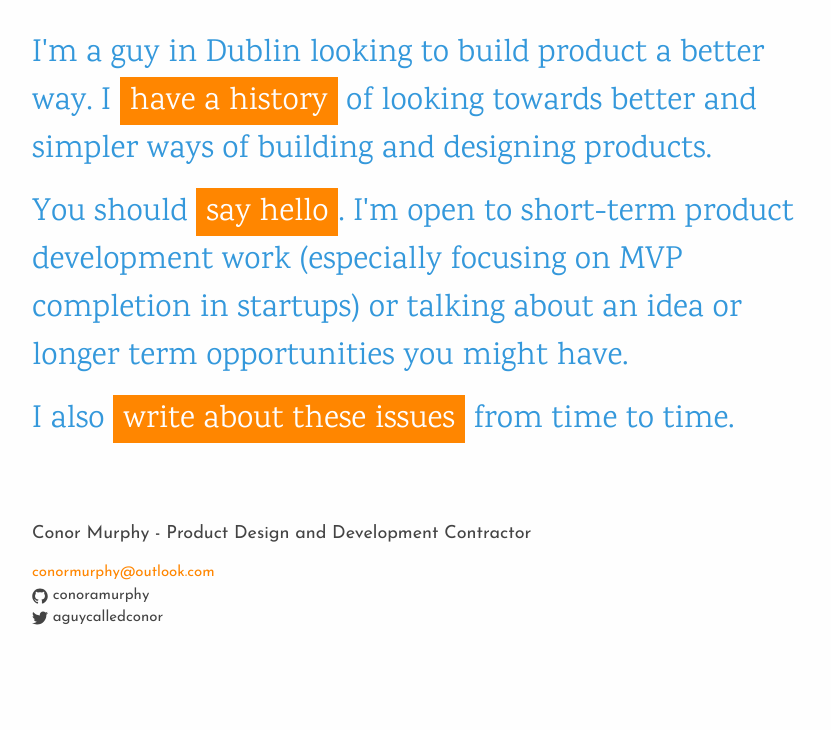
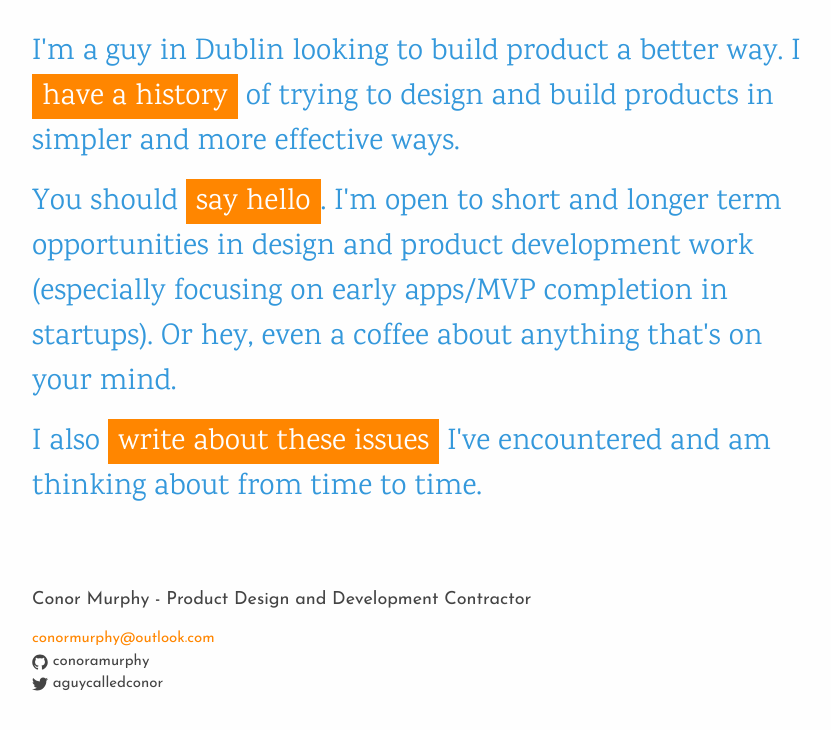
Before and after one commit to conoramurphy-zz/conoramurphy.github.io, a Jekyll site: the page built from index.html, in a window 1280 px wide. Shown: the top 730 px of the page, without its empty margins (123-954 px from the left). Built offline with Jekyll 4.4.1, drawn with Linux system fonts in a browser that asks for light colours.

Commit message:
some messaging and layout fuckery

```diff
--- a/_layouts/post.html
+++ b/_layouts/post.html
@@ -6,7 +6,7 @@
   <body >
     {% include header.html %}
 
-    <div class="wrapper">
+    <div class="wrapper blog-page-content">
       <article class="post" itemscope itemtype="http://schema.org/BlogPosting">
 
         <header class="post-header">
--- a/_sass/_base.scss
+++ b/_sass/_base.scss
@@ -29,7 +29,7 @@
 
 .styled-body {
   font-family: $styled-font-family;
-  font-size: 32px;
+  font-size: 30px;
   font-weight: semi-bold;
   a {
     padding-top: 2px;
--- a/_sass/_layout.scss
+++ b/_sass/_layout.scss
@@ -2,11 +2,17 @@
  * Site header
  */
 .site-header {
+    position: fixed;
+    top: 0;
+    right: 0;
+    left: 0;
+    background-color: $grey-color-light;
     border-bottom: 1px solid $grey-color;
     min-height: 56px;
+}
 
-    // Positioning context for the mobile navigation icon
-    position: relative;
+.blog-page-content {
+  margin-top: 54px;
 }
 
 .site-title {
@@ -98,13 +104,20 @@
  */
 .site-footer {
     border-top: 1px solid $grey-color-light;
-    padding: $spacing-unit 0;
     color: $base-dark-color;
+
+    @include media-query($on-laptop) {
+      padding: $spacing-unit 0;
+    }
 }
 
 .footer-heading {
-    font-size: 18px;
+    font-size: 16px;
     margin-bottom: $spacing-unit / 2;
+
+    @include media-query($on-laptop) {
+      font-size: 18px;
+    }
 }
 
 .contact-list,
@@ -176,7 +189,7 @@
 }
 
 .post {
-  margin-top: 32px;
+  padding-top: 32px;
 }
 
 .post-list {
@@ -232,26 +245,26 @@
     }
 
     h2 {
-        font-size: 32px;
+        font-size: 28px;
 
         @include media-query($on-laptop) {
-            font-size: 28px;
+            font-size: 32px;
         }
     }
 
     h3 {
-        font-size: 26px;
+        font-size: 22px;
 
         @include media-query($on-laptop) {
-            font-size: 22px;
+            font-size: 26px;
         }
     }
 
     h4 {
-        font-size: 20px;
+        font-size: 18px;
 
         @include media-query($on-laptop) {
-            font-size: 18px;
+            font-size: 20px;
         }
     }
 }
--- a/css/main.scss
+++ b/css/main.scss
@@ -16,7 +16,6 @@
 $spacing-unit:     30px;
 
 $theme-color: #3498DB;
-$background-color: #3498DB;
 $accent-color:     #FF8600;
 $base-dark-color:  #444;
 
--- a/index.html
+++ b/index.html
@@ -4,13 +4,13 @@
 <div class="styled-body">
   <div class="index-left-column">
     <p>
-      I'm a guy in Dublin looking to build product a better way. I <a href="/ConorM-CV.pdf">have a history</a> of looking towards better and simpler ways of building and designing products.
+      I'm a guy in Dublin looking to build product a better way. I <a href="/ConorM-CV.pdf">have a history</a> of trying to design and build products in simpler and more effective ways.
     </p>
     <p>
-      You should <a href="mailto:conormurphy@outlook.com?Subject=Hey%20Conor">say hello</a>. I'm open to short-term product development work (especially focusing on MVP completion in startups) or talking about an idea or longer term opportunities you might have.
+      You should <a href="mailto:conormurphy@outlook.com?Subject=Hey%20Conor">say hello</a>. I'm open to short and longer term opportunities in design and product development work (especially focusing on early apps/MVP completion in startups). Or hey, even a coffee about anything that's on your mind.
     </p>
     <p>
-      I also <a href="/thoughts/">write about these issues</a> from time to time.
+      I also <a href="/thoughts/">write about these issues</a> I've encountered and am thinking about from time to time.
     </p>
   </div>
 </div>
```
